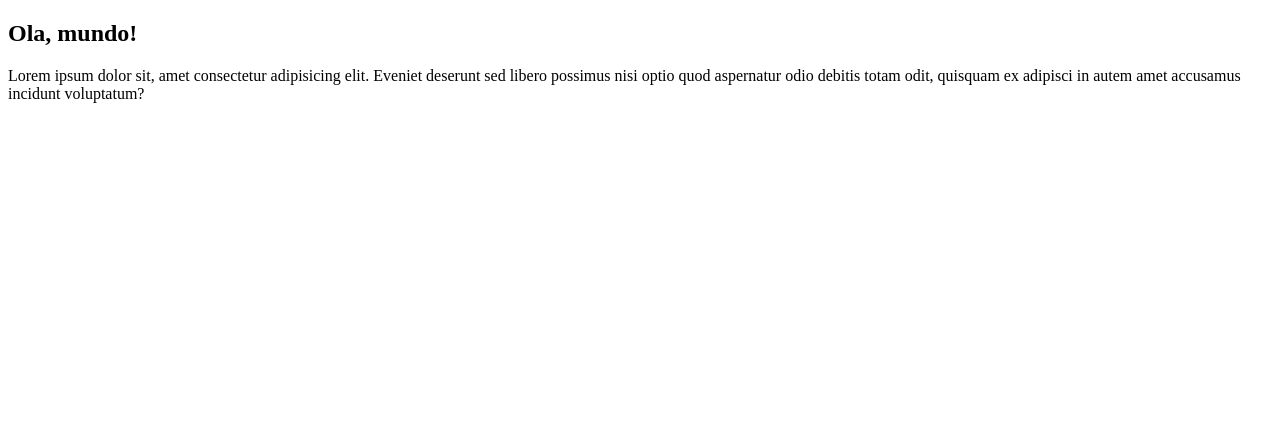
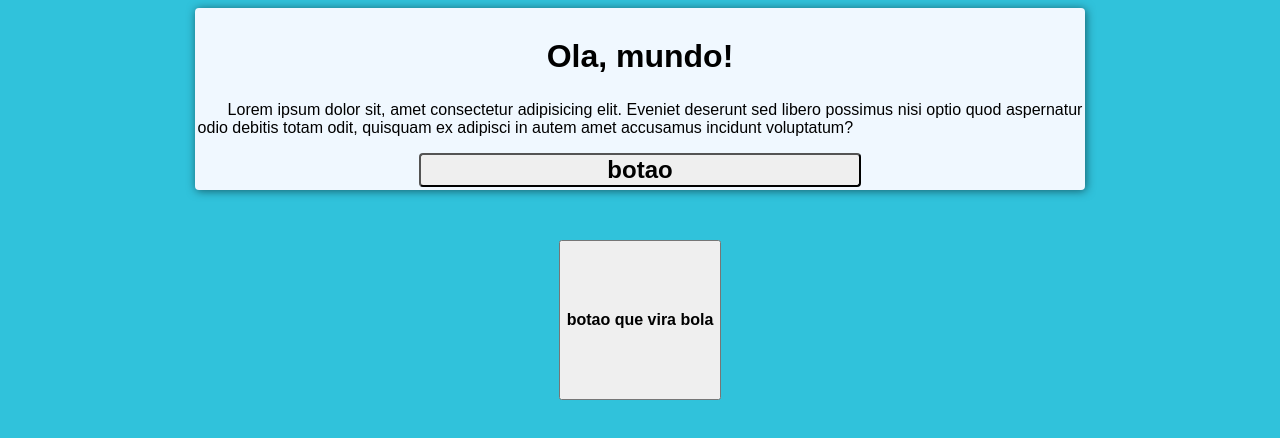
Before and after one commit to IkaroHM/html-css, a plain HTML site: page exemplo/index.html in a window 1280 px wide. Drawn offline with Linux system fonts and the light colour scheme.

Commit message:
fiz o estilo da pagina

```diff
--- a/exemplo/index.html
+++ b/exemplo/index.html
@@ -11,7 +11,11 @@
         <article>
             <h1>Ola, mundo!</h1>
             <p>Lorem ipsum dolor sit, amet consectetur adipisicing elit. Eveniet deserunt sed libero possimus nisi optio quod aspernatur odio debitis totam odit, quisquam ex adipisci in autem amet accusamus incidunt voluptatum?</p>
+            <button>botao</button>
         </article>
     </main>
+    <aside>
+        <button>botao que vira bola</button>
+    </aside>
 </body>
 </html>
--- a/exemplo/style.css
+++ b/exemplo/style.css
@@ -0,0 +1,64 @@
+body {
+    background-color: rgb(48, 194, 219);
+    font-family: Arial, Helvetica, sans-serif;
+}
+
+main {
+    background-color: aliceblue;
+    margin: auto;
+    padding: 3px;
+    border-radius: 4px;
+    box-shadow: 1px 1px 10px rgba(0, 0, 0, 0.521);
+    width: 70%;
+    margin-bottom: 50px;
+}
+
+main  p {
+    text-align: justify;
+    text-indent: 30px;
+}
+
+main  h1 {
+    text-align: center;
+    font-size: 2em;
+    font-weight: bold;
+}
+
+main h1:hover {
+    background-color: rgb(45, 153, 12);
+    color: aliceblue;
+    transition-duration: 0.5s;
+}
+
+main button {
+    display: block;
+    margin: auto;
+    text-align: center;
+    width: 50%;
+    height: 50%;
+    font-weight: bold;
+    font-size: 1.5em;
+    border-radius: 4px;
+}
+
+main button:hover {
+    background-color: rgb(10, 199, 10);
+    color: white;
+    transition-duration: 0.2s;
+}
+
+aside  > button {
+    text-align: center;
+    display: block;
+    margin: auto;
+    height: 10em;
+    font-size: 1em;
+    font-weight: bold;
+}
+
+aside > button:hover {
+    background-color: rgb(10, 199, 10);
+    color: white;
+    transition-duration: 0.2s;
+    border-radius: 50%;
+}
```
